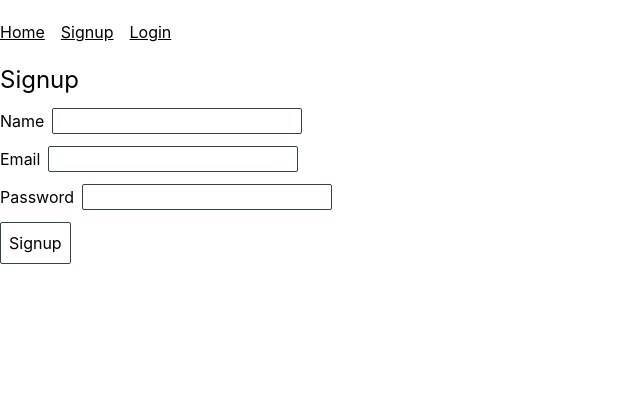
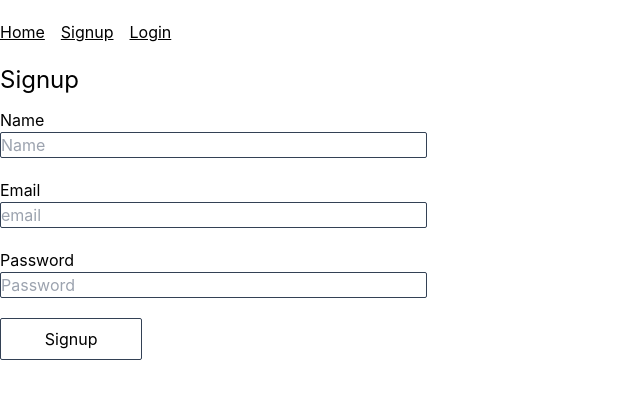
Before and after one commit to yachuh/easysplit, a React (Create React App) app: page /signup in a window 1280 px wide. Shown: the top 398 px of the page, without its empty margins (0-640 px from the left). Built offline with nearby package versions, Linux system fonts and the light colour scheme.

Commit message:
feat signup/login

```diff
--- a/package.json
+++ b/package.json
@@ -6,6 +6,7 @@
     "@testing-library/jest-dom": "^5.16.5",
     "@testing-library/react": "^13.3.0",
     "@testing-library/user-event": "^13.5.0",
+    "axios": "^0.27.2",
     "react": "^18.2.0",
     "react-dom": "^18.2.0",
     "react-hook-form": "^7.34.2",
--- a/src/components/Login.js
+++ b/src/components/Login.js
@@ -1,31 +1,142 @@
+import axios from 'axios';
 import { useForm } from "react-hook-form";
 
 export const Login = () => {
-    const {
-        regsiter,
-        formState: { errors },
-        getValues,
-        handleSubmit
-    } = useForm({
+    const { register, handleSubmit, formState: { errors } } = useForm({
         defaultValues: {
-            name:'',
-            email:'',
-            password:''
+            Account: '',
+            Password: ''
         }
     });
+    const onSubmit = data => {
+        console.log(data);
 
-    return(
+        const {
+            Account,
+            Password
+        } = data;
+
+        axios
+            .post(`https://easysplit.rocket-coding.com/api/User/Login`,
+                {
+                    "Account": Account,
+                    "Password": Password.trim()
+                })
+            .then(res => {
+                console.log(res);
+                console.log("登入成功");
+            })
+            .catch(err => {
+                console.log(err);
+            });
+
+
+        //     var myHeaders = new Headers();
+        //     myHeaders.append("Content-Type", "application/json");
+
+        //     var raw = JSON.stringify({
+        //         "Name": "Dora",
+        //         "Account": "poyuhq@gmail.com",
+        //         "Password": "VV778899"
+        //     });
+
+        //     var requestOptions = {
+        //         method: 'POST',
+        //         headers: myHeaders,
+        //         body: raw,
+        //         redirect: 'follow'
+        //     };
+
+        //     fetch("https://easysplit.rocket-coding.com/api/user/SignUp", requestOptions)
+        //         .then(response => response.text())
+        //         .then(result => console.log(result))
+        //         .catch(error => console.log('error', error));
+    }
+
+    // const {
+    //     regsiter,
+    //     formState: { errors },
+    //     getValues,
+    //     handleSubmit
+    // } = useForm({
+    //     defaultValues: {
+    //         name:'',
+    //         email:'',
+    //         password:''
+    //     }
+    // });
+
+    return (
         <div>
-            <h2 className="text-2xl mb-3">Login</h2>
-            <form>
+            <h2 className="text-2xl mb-3">Signup</h2>
+            <form
+                className="flex flex-col w-1/3"
+                onSubmit={handleSubmit(onSubmit)}>
+                <label
+                    htmlFor="Account">
+                    Email
+                </label>
+                <input
+                    className="mb-3 border border-slate-700 rounded-sm"
+                    type="email"
+                    placeholder="email"
+                    {...register("Account",
+                        {
+                            required: {
+                                value: true,
+                                message: '請輸入資料內容!'
+                            },
+                            pattern: {
+                                value: /^\S+@\S+$/i,
+                                message: "格式有誤!"
+                            }
+                        }
+                    )}
+                />
+                <p
+                    className="text-xs mb-2 text-rose-600">
+                    {errors.Account?.message}
+                </p>
+                <label
+                    htmlFor="Password">
+                    Password
+                </label>
+                <input
+                    className="mb-3 border border-slate-700 rounded-sm"
+                    type="password"
+                    placeholder="Password"
+                    {...register("Password",
+                        {
+                            required: {
+                                value: true,
+                                message: '請輸入資料內容!'
+                            },
+                            minLength: {
+                                value: 8,
+                                message: "密碼長度至少6位字元"
+                            }
+                        }
+                    )} />
+                <p className="text-xs mb-2 text-rose-600">{errors.Password?.message}</p>
+
+                <input
+                    className="p-2 border border-slate-700 rounded-sm w-1/3"
+                    value="Login"
+                    type="submit" />
+            </form>
+
+            {/* <form>
+                <div>Name
+                    <input type="text" className="ml-2 mb-3 border border-slate-700 rounded-sm"/>
+                </div>
                 <div>Email
-                    <input type="email" className="ml-2 mb-3 border border-slate-700 rounded-sm" />
+                    <input type="email" className="ml-2 mb-3 border border-slate-700 rounded-sm"/>
                 </div>
                 <div>Password
-                    <input type="password" className="ml-2 mb-3 border border-slate-700 rounded-sm" />
+                    <input type="password" className="ml-2 mb-3 border border-slate-700 rounded-sm"/>
                 </div>
-                <input type="submit" value="Login" className="p-2 border border-slate-700 rounded-sm" />
-            </form>
+                <input type="submit" value="Signup" className="p-2 border border-slate-700 rounded-sm"/>
+            </form> */}
         </div>
     );
 }
--- a/src/components/Signup.js
+++ b/src/components/Signup.js
@@ -1,23 +1,153 @@
+import axios from 'axios';
 import { useForm } from "react-hook-form";
 
 export const Signup = () => {
-    const {
-        regsiter,
-        formState: { errors },
-        getValues,
-        handleSubmit
-    } = useForm({
+
+    const { register, handleSubmit, formState: { errors } } = useForm({
         defaultValues: {
-            name:'',
-            email:'',
-            password:''
+            Name: '',
+            Account: '',
+            Password: ''
         }
     });
+    const onSubmit = data => {
+        console.log(data);
 
-    return(
+        const {
+            Name,
+            Account,
+            Password
+        } = data;
+
+        axios
+            .post(`https://easysplit.rocket-coding.com/api/User/SignUp`,
+                {
+                    "Name": Name.trim(),
+                    "Account": Account,
+                    "Password": Password.trim()
+                })
+            .then(res => {
+                console.log(res);
+                console.log("註冊成功");
+            })
+            .catch(err => {
+                console.log(err);
+            });
+
+
+        //     var myHeaders = new Headers();
+        //     myHeaders.append("Content-Type", "application/json");
+
+        //     var raw = JSON.stringify({
+        //         "Name": "Dora",
+        //         "Account": "poyuhq@gmail.com",
+        //         "Password": "VV778899"
+        //     });
+
+        //     var requestOptions = {
+        //         method: 'POST',
+        //         headers: myHeaders,
+        //         body: raw,
+        //         redirect: 'follow'
+        //     };
+
+        //     fetch("https://easysplit.rocket-coding.com/api/user/SignUp", requestOptions)
+        //         .then(response => response.text())
+        //         .then(result => console.log(result))
+        //         .catch(error => console.log('error', error));
+    }
+
+    // const {
+    //     regsiter,
+    //     formState: { errors },
+    //     getValues,
+    //     handleSubmit
+    // } = useForm({
+    //     defaultValues: {
+    //         name:'',
+    //         email:'',
+    //         password:''
+    //     }
+    // });
+
+    return (
         <div>
             <h2 className="text-2xl mb-3">Signup</h2>
-            <form>
+            <form
+                className="flex flex-col w-1/3"
+                onSubmit={handleSubmit(onSubmit)}>
+                <label
+                    htmlFor="Name">
+                    Name
+                </label>
+                <input
+                    className="mb-3 border border-slate-700 rounded-sm"
+                    type="text"
+                    placeholder="Name"
+                    {...register("Name", {
+                        required: {
+                            value: true,
+                            message: '請輸入您的姓名!'
+                        }
+                    })} />
+                <p
+                    className="text-xs mb-2 text-rose-600">
+                    {errors.Name?.message}
+                </p>
+                <label
+                    htmlFor="Account">
+                    Email
+                </label>
+                <input
+                    className="mb-3 border border-slate-700 rounded-sm"
+                    type="email"
+                    placeholder="email"
+                    {...register("Account",
+                        {
+                            required: {
+                                value: true,
+                                message: '請輸入資料內容!'
+                            },
+                            pattern: {
+                                value: /^\S+@\S+$/i,
+                                message: "格式有誤!"
+                            }
+                        }
+                    )}
+                />
+                <p
+                    className="text-xs mb-2 text-rose-600">
+                    {errors.Account?.message}
+                </p>
+                <label
+                    htmlFor="Password">
+                    Password
+                </label>
+                <input
+                    className="mb-3 border border-slate-700 rounded-sm"
+                    type="password"
+                    placeholder="Password"
+                    {...register("Password",
+                        {
+                            required: {
+                                value: true,
+                                message: '請輸入資料內容!'
+                            },
+                            minLength: {
+                                value: 8,
+                                message: "密碼長度至少6位字元"
+                            }
+                        }
+                    )} />
+                <p className="text-xs mb-2 text-rose-600">{errors.Password?.message}</p>
+
+                <input
+                    className="p-2 border border-slate-700 rounded-sm w-1/3"
+                    value="Signup"
+                    type="submit" />
+            </form>
+
+            {/* <form>
                 <div>Name
                     <input type="text" className="ml-2 mb-3 border border-slate-700 rounded-sm"/>
                 </div>
@@ -28,7 +158,7 @@ export const Signup = () => {
                     <input type="password" className="ml-2 mb-3 border border-slate-700 rounded-sm"/>
                 </div>
                 <input type="submit" value="Signup" className="p-2 border border-slate-700 rounded-sm"/>
-            </form>
+            </form> */}
         </div>
     );
 }
```
Also changed, not shown: 1 other file (tests, documents, lock files or other folders).
